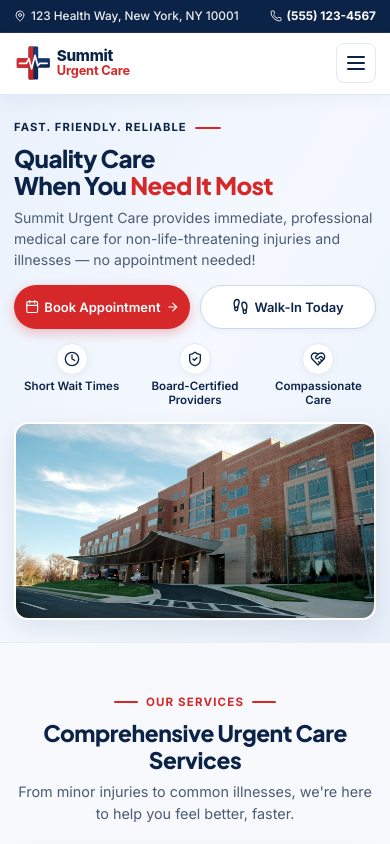
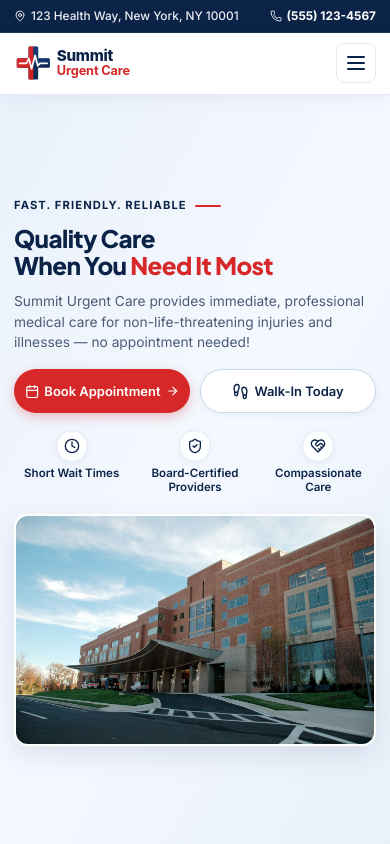
Before and after one commit to ZainSiddique291/Summit_Urgent_Care, a React (Vite) app: page / in a window 390 px wide. Shown: the top 844 px of the page. Built offline with nearby package versions, Linux system fonts and the light colour scheme.

Commit message:
Eliminate next-section peek on initial mobile screen

```diff
--- a/src/components/Hero.css
+++ b/src/components/Hero.css
@@ -147,11 +147,11 @@
   }
 }
 
-/* Tablet & Mobile: top-aligned flow with zero blank gaps above or below */
+/* Tablet & Mobile: fill initial screen cleanly without next-section peek */
 @media (max-width: 880px) {
   .hero {
-    min-height: auto;
-    align-items: flex-start;
+    min-height: calc(100svh - 108px);
+    align-items: center;
   }
 
   .hero__bg-photo-wrap {
@@ -159,11 +159,12 @@
   }
 
   .hero__inner {
-    padding-top: 24px;
-    padding-bottom: 28px;
+    padding-top: clamp(18px, 3svh, 32px);
+    padding-bottom: clamp(20px, 3.2svh, 32px);
     display: flex;
     flex-direction: column;
-    gap: 20px;
+    justify-content: center;
+    gap: clamp(16px, 2.8svh, 28px);
   }
 
   .hero__content {
@@ -184,22 +185,34 @@
 
   .hero__mobile-img {
     width: 100%;
-    height: clamp(175px, 28svh, 290px);
+    height: clamp(175px, 29svh, 320px);
     object-fit: cover;
+  }
+}
+
+@media (max-width: 860px) {
+  .hero {
+    min-height: calc(100svh - 98px);
+  }
+}
+
+@media (max-width: 700px) {
+  .hero {
+    min-height: calc(100svh - 94px);
   }
 }
 
 @media (max-width: 640px) {
   .hero__inner {
-    padding-top: 18px;
-    padding-bottom: 22px;
-    gap: 15px;
+    padding-top: clamp(14px, 2.5svh, 26px);
+    padding-bottom: clamp(16px, 2.8svh, 28px);
+    gap: clamp(14px, 2.4svh, 24px);
   }
 
   .hero__eyebrow {
     font-size: 0.7rem;
     gap: 8px;
-    margin-bottom: 8px;
+    margin-bottom: clamp(6px, 1.2svh, 10px);
   }
 
   .hero__eyebrow-line {
@@ -207,21 +220,21 @@
   }
 
   .hero__title {
-    font-size: clamp(1.45rem, 6.2vw, 1.88rem);
-    margin-bottom: 9px;
+    font-size: clamp(1.48rem, 6.2vw, 1.92rem);
+    margin-bottom: clamp(8px, 1.4svh, 12px);
   }
 
   .hero__description {
-    font-size: 0.88rem;
+    font-size: clamp(0.86rem, 3.3vw, 0.94rem);
     line-height: 1.48;
-    margin-bottom: 14px;
+    margin-bottom: clamp(12px, 2svh, 18px);
   }
 
   .hero__buttons {
     display: grid;
     grid-template-columns: 1fr 1fr;
     gap: 10px;
-    margin-bottom: 14px;
+    margin-bottom: clamp(12px, 2svh, 18px);
   }
 
   .hero__buttons .btn {
@@ -262,7 +275,13 @@
   }
 
   .hero__mobile-img {
-    height: clamp(120px, 23svh, 200px);
+    height: clamp(150px, 27svh, 270px);
+  }
+}
+
+@media (max-width: 380px) {
+  .hero {
+    min-height: calc(100svh - 88px);
   }
 }
 
@@ -270,13 +289,13 @@
   .hero__inner {
     padding-top: 12px;
     padding-bottom: 14px;
-    gap: 10px;
+    gap: 12px;
   }
 
   .hero__description {
-    font-size: 0.81rem;
-    line-height: 1.38;
-    margin-bottom: 10px;
+    font-size: 0.82rem;
+    line-height: 1.4;
+    margin-bottom: 12px;
   }
 
   .hero__buttons .btn {
@@ -290,6 +309,6 @@
   }
 
   .hero__mobile-img {
-    height: 102px;
+    height: clamp(135px, 24svh, 220px);
   }
 }
```
